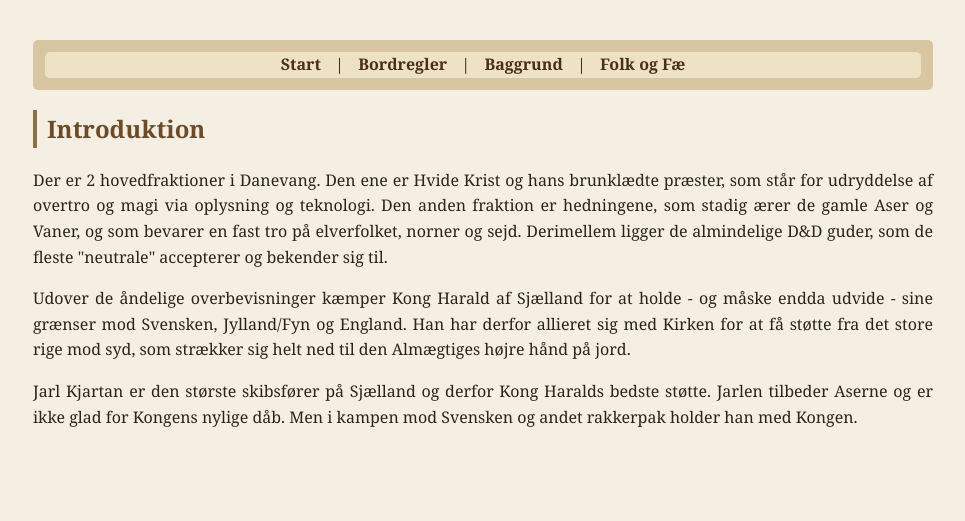
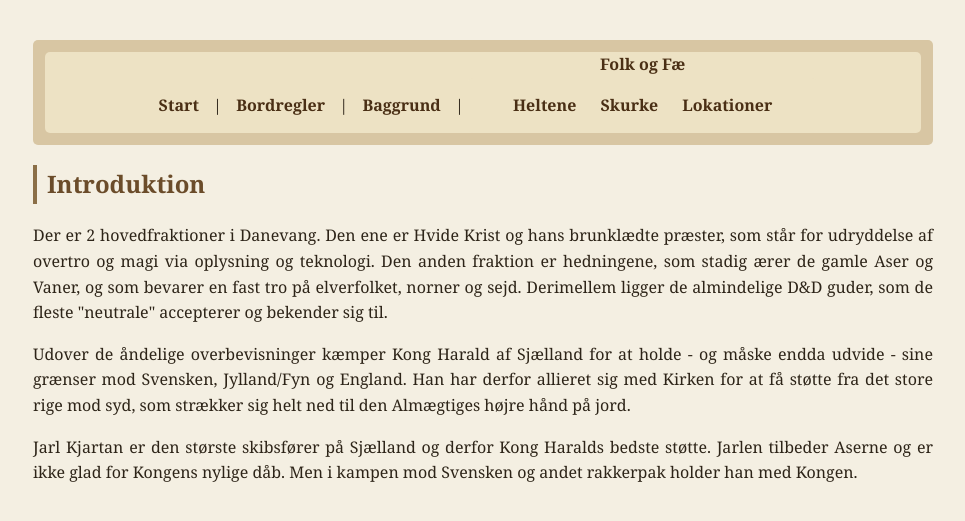
Before and after one commit to Stoffer75/den2side.dk, a Jekyll site: the page built from index.html, in a window 1280 px wide. Shown: the top 521 px of the page, without its empty margins (157-1122 px from the left). Built offline with Jekyll 4.4.1, drawn with Linux system fonts in a browser that asks for light colours.

Commit message:
Update navigation.html

```diff
--- a/_includes/navigation.html
+++ b/_includes/navigation.html
@@ -13,9 +13,26 @@
             <a href="{{ '/baggrund.html' | relative_url }}">Baggrund</a> |
         </li>
 
-        <li>
+        <li class="has-dropdown">
+
             <a href="{{ '/karakterer.html' | relative_url }}">Folk og Fæ</a>
-        </li>
+
+                <ul class="dropdown">
+
+            <li>
+                <a href="{{ '/karakterer/pc.html' | relative_url }}">Heltene</a>
+            </li>
+
+            <li>
+                <a href="{{ '/karakterer/npc.html' | relative_url }}">Skurke</a>
+            </li>
+
+            <li>
+                <a href="{{ '/karakterer/steder.html' | relative_url }}">Lokationer</a>
+            </li>
 
     </ul>
+
+</li>
+
 </nav>
```
